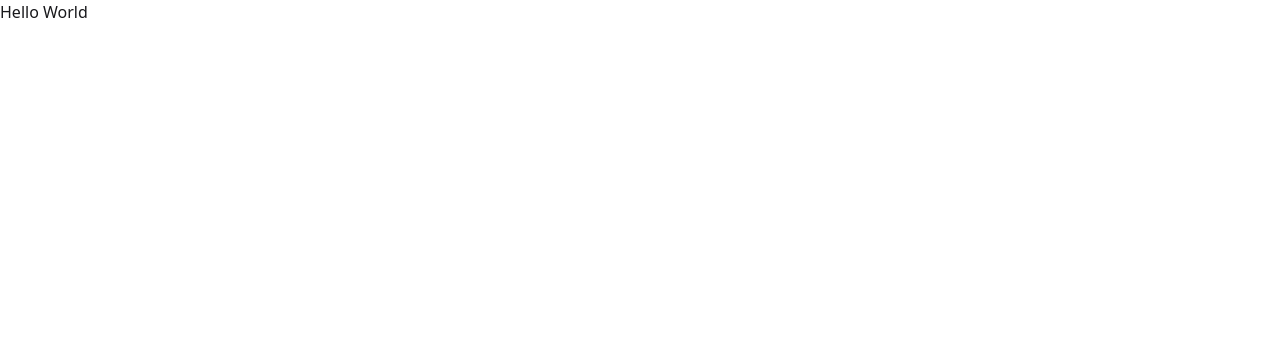
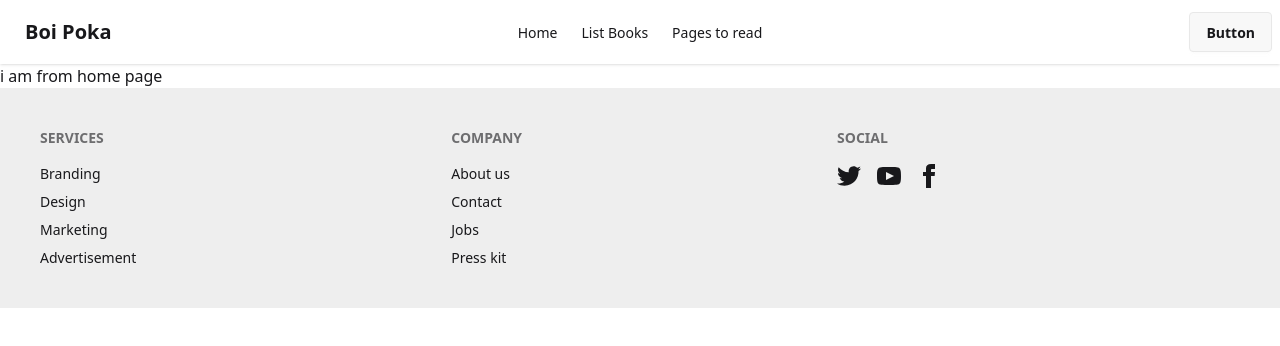
Before and after one commit to delowarshizar/BoiPoka, a React (Vite) app: page / in a window 1280 px wide. Shown: the top 346 px of the page. Built offline with nearby package versions, Linux system fonts and the light colour scheme.

Commit message:
all file  initialized

```diff
--- /dev/null
+++ b/src/Routes/Routes.jsx
@@ -0,0 +1,18 @@
+import { createBrowserRouter } from "react-router";
+import Root from "../pages/Root/Root";
+import Home from "../pages/Home/Home";
+import Error from "../pages/ErrorPage/Error";
+export const router = createBrowserRouter([
+  {
+    path: "/",
+    Component: Root,
+    errorElement:<Error></Error>,
+    children: [
+      {
+        index: true,
+        path: "/",
+        Component: Home,
+      },
+    ],
+  },
+]);
--- /dev/null
+++ b/src/components/Footer/Footer.jsx
@@ -0,0 +1,62 @@
+import React from "react";
+
+const Footer = () => {
+  return (
+  <footer className="footer sm:footer-horizontal bg-base-300 text-base-content p-10">
+  <nav>
+    <h6 className="footer-title">Services</h6>
+    <a className="link link-hover">Branding</a>
+    <a className="link link-hover">Design</a>
+    <a className="link link-hover">Marketing</a>
+    <a className="link link-hover">Advertisement</a>
+  </nav>
+  <nav>
+    <h6 className="footer-title">Company</h6>
+    <a className="link link-hover">About us</a>
+    <a className="link link-hover">Contact</a>
+    <a className="link link-hover">Jobs</a>
+    <a className="link link-hover">Press kit</a>
+  </nav>
+  <nav>
+    <h6 className="footer-title">Social</h6>
+    <div className="grid grid-flow-col gap-4">
+      <a>
+        <svg
+          xmlns="http://www.w3.org/2000/svg"
+          width="24"
+          height="24"
+          viewBox="0 0 24 24"
+          className="fill-current">
+          <path
+            d="M24 4.557c-.883.392-1.832.656-2.828.775 1.017-.609 1.798-1.574 2.165-2.724-.951.564-2.005.974-3.127 1.195-.897-.957-2.178-1.555-3.594-1.555-3.179 0-5.515 2.966-4.797 6.045-4.091-.205-7.719-2.165-10.148-5.144-1.29 2.213-.669 5.108 1.523 6.574-.806-.026-1.566-.247-2.229-.616-.054 2.281 1.581 4.415 3.949 4.89-.693.188-1.452.232-2.224.084.626 1.956 2.444 3.379 4.6 3.419-2.07 1.623-4.678 2.348-7.29 2.04 2.179 1.397 4.768 2.212 7.548 2.212 9.142 0 14.307-7.721 13.995-14.646.962-.695 1.797-1.562 2.457-2.549z"></path>
+        </svg>
+      </a>
+      <a>
+        <svg
+          xmlns="http://www.w3.org/2000/svg"
+          width="24"
+          height="24"
+          viewBox="0 0 24 24"
+          className="fill-current">
+          <path
+            d="M19.615 3.184c-3.604-.246-11.631-.245-15.23 0-3.897.266-4.356 2.62-4.385 8.816.029 6.185.484 8.549 4.385 8.816 3.6.245 11.626.246 15.23 0 3.897-.266 4.356-2.62 4.385-8.816-.029-6.185-.484-8.549-4.385-8.816zm-10.615 12.816v-8l8 3.993-8 4.007z"></path>
+        </svg>
+      </a>
+      <a>
+        <svg
+          xmlns="http://www.w3.org/2000/svg"
+          width="24"
+          height="24"
+          viewBox="0 0 24 24"
+          className="fill-current">
+          <path
+            d="M9 8h-3v4h3v12h5v-12h3.642l.358-4h-4v-1.667c0-.955.192-1.333 1.115-1.333h2.885v-5h-3.808c-3.596 0-5.192 1.583-5.192 4.615v3.385z"></path>
+        </svg>
+      </a>
+    </div>
+  </nav>
+</footer>
+  );
+};
+
+export default Footer;
--- /dev/null
+++ b/src/components/Header/Header.jsx
@@ -0,0 +1,51 @@
+import React from "react";
+
+const Header = () => {
+  const links = (
+    <>
+      <li className="mx-3">Home</li>
+      <li className="mx-3">List Books</li>
+      <li className="mx-3">Pages to read</li>
+    </>
+  );
+  return (
+    <div className="navbar bg-base-100 shadow-sm">
+      <div className="navbar-start">
+        <div className="dropdown">
+          <div tabIndex={0} role="button" className="btn btn-ghost lg:hidden">
+            <svg
+              xmlns="http://www.w3.org/2000/svg"
+              className="h-5 w-5"
+              fill="none"
+              viewBox="0 0 24 24"
+              stroke="currentColor"
+            >
+              {" "}
+              <path
+                strokeLinecap="round"
+                strokeLinejoin="round"
+                strokeWidth="2"
+                d="M4 6h16M4 12h8m-8 6h16"
+              />{" "}
+            </svg>
+          </div>
+          <ul
+            tabIndex="-1"
+            className="menu menu-sm dropdown-content bg-base-100 rounded-box z-1 mt-3 w-52 p-2 shadow"
+          >
+            {links}
+          </ul>
+        </div>
+        <a className="btn btn-ghost text-xl">Boi Poka</a>
+      </div>
+      <div className="navbar-center hidden lg:flex">
+        <ul className="menu menu-horizontal px-1">{links}</ul>
+      </div>
+      <div className="navbar-end">
+        <a className="btn">Button</a>
+      </div>
+    </div>
+  );
+};
+
+export default Header;
--- /dev/null
+++ b/src/pages/ErrorPage/Error.jsx
@@ -0,0 +1,11 @@
+import React from 'react';
+
+const Error = () => {
+    return (
+        <div>
+            <h1>404 - Page Not Found</h1>
+        </div>
+    );
+};
+
+export default Error;
--- /dev/null
+++ b/src/pages/Home/Home.jsx
@@ -0,0 +1,11 @@
+import React from 'react';
+
+const Home = () => {
+    return (
+        <div>
+            i am from home page
+        </div>
+    );
+};
+
+export default Home;
--- /dev/null
+++ b/src/pages/Root/Root.jsx
@@ -0,0 +1,16 @@
+import React from 'react';
+import Header from '../../components/Header/Header';
+import { Outlet } from 'react-router';
+import Footer from '../../components/Footer/Footer';
+
+const Root = () => {
+    return (
+        <div>
+            <Header></Header>
+            <Outlet></Outlet>
+            <Footer></Footer>
+        </div>
+    );
+};
+
+export default Root;
```
Also changed, not shown: src/main.jsx (+1 -8 lines).
